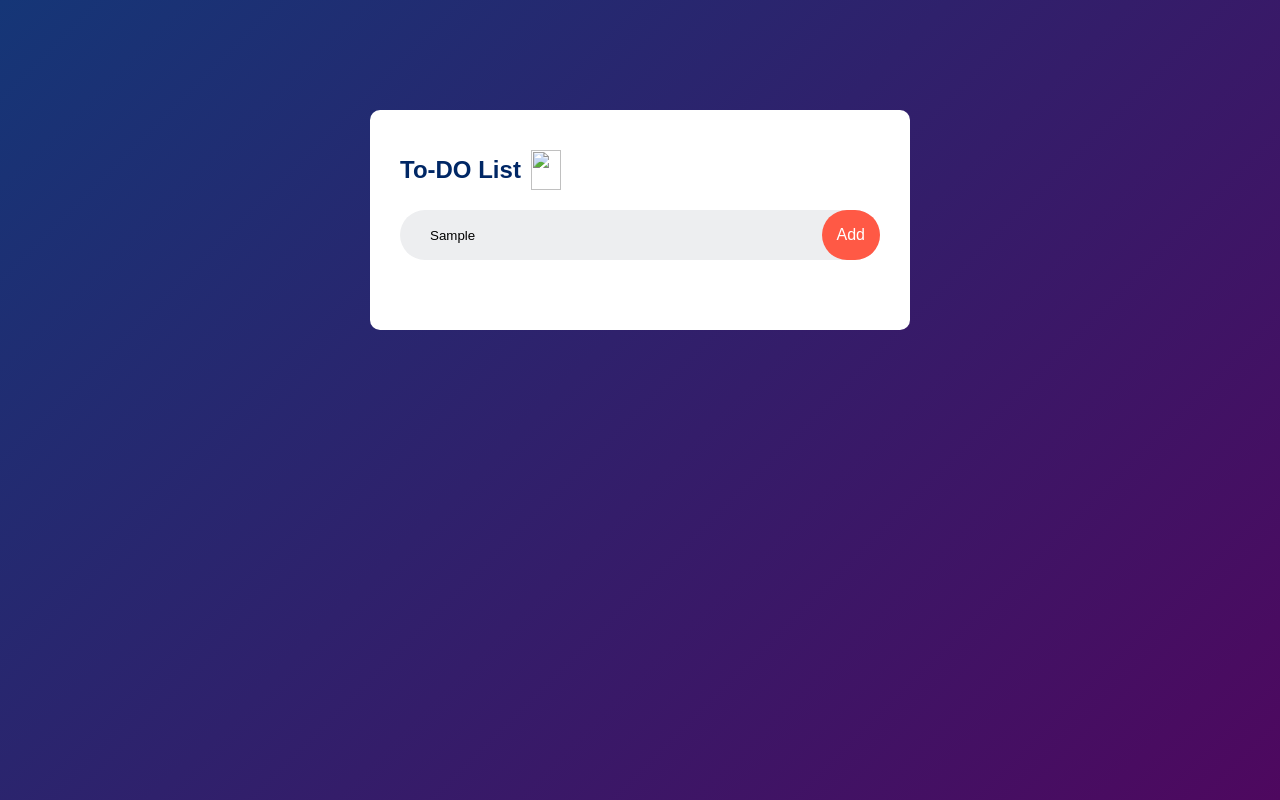
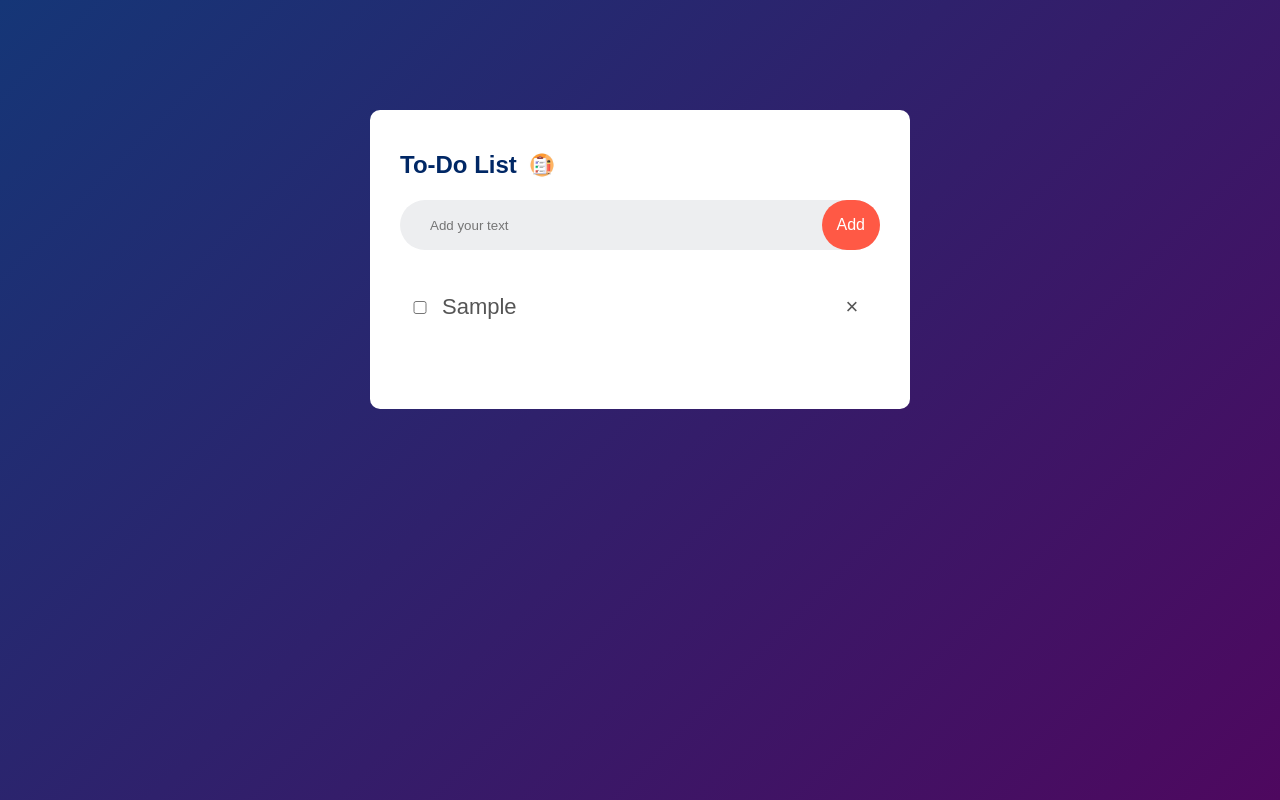
Before and after one commit to shalom-bamshakd/my-project, a plain HTML site: page index.html in a window 1280 px wide. Both pictures are taken after typing "Sample" into the empty fields and a click on the button "Add". Drawn offline with Linux system fonts and the light colour scheme.

Commit message:
Add files via upload
optional

```diff
--- a/index.html
+++ b/index.html
@@ -3,24 +3,20 @@
 <head>
     <meta charset="UTF-8">
     <meta name="viewport" content="width=device-width, initial-scale=1.0">
-    <title>To-Do List App </title>
+    <title>To-Do List App</title>
     <link rel="stylesheet" href="style.css">
 </head>
 <body>
     <div class="container">
-         <div class="todo-app">
-            <h2>To-DO List <img src="images/todo icon.jpg" width="100" height="40"></h2>
-             <div class="row">
-                <input type="text" id="input-box" placeholder="add your text">
+        <div class="todo-app">
+            <h2>To-Do List <img src="todo icon.jpg" width="30" height="30" alt="icon"></h2>
+            <div class="row">
+                <input type="text" id="input-box" placeholder="Add your text">
                 <button onclick="AddTask()">Add</button>
-             </div>
-             <ul id="list-container">
-                <!-- <li class="cheked">Task 1</li>
-                <li>Task 2</li>
-                <li>Task 3</li> -->
-             </ul>
-         </div>
+            </div>
+            <ul id="list-container"></ul>
+        </div>
     </div>
-<script src="scripr.js"></script>
+    <script src="script.js"></script>
 </body>
 </html>
--- /dev/null
+++ b/script.js
@@ -0,0 +1,76 @@
+const inputBox = document.getElementById("input-box");
+const listContainer = document.getElementById("list-container");
+
+function AddTask() {
+    if (inputBox.value.trim() === '') {
+        alert("You must write something!");
+        return;
+    }
+
+    let tasks = JSON.parse(localStorage.getItem("tasks")) || [];
+
+    let task = {
+        text: inputBox.value,
+        completed: false
+    };
+
+    tasks.push(task);
+    localStorage.setItem("tasks", JSON.stringify(tasks));
+
+    inputBox.value = "";
+    showTask();
+}
+
+function showTask() {
+    listContainer.innerHTML = "";
+    let tasks = JSON.parse(localStorage.getItem("tasks")) || [];
+
+    tasks.forEach((task, index) => {
+        let li = document.createElement("li");
+
+        let checkbox = document.createElement("input");
+        checkbox.type = "checkbox";
+        checkbox.checked = task.completed;
+        checkbox.classList.add("task-checkbox");
+
+        // ✅ FIX: Update the correct task on checkbox change
+        checkbox.addEventListener("change", function () {
+            let updatedTasks = JSON.parse(localStorage.getItem("tasks")) || [];
+            updatedTasks[index].completed = this.checked;
+            localStorage.setItem("tasks", JSON.stringify(updatedTasks));
+            showTask(); // Refresh the list
+        });
+
+        let taskText = document.createElement("span");
+        taskText.textContent = task.text;
+        taskText.classList.add("task-text");
+
+        // ✅ Strike-through effect for completed tasks
+        if (task.completed) {
+            taskText.style.textDecoration = "line-through";
+        }
+
+        let deleteBtn = document.createElement("span");
+        deleteBtn.innerHTML = "\u00d7";
+        deleteBtn.classList.add("delete");
+        deleteBtn.addEventListener("click", function () {
+            let updatedTasks = JSON.parse(localStorage.getItem("tasks")) || [];
+            updatedTasks.splice(index, 1);
+            localStorage.setItem("tasks", JSON.stringify(updatedTasks));
+            showTask();
+        });
+
+        li.appendChild(checkbox);
+        li.appendChild(taskText);
+        li.appendChild(deleteBtn);
+        listContainer.appendChild(li);
+    });
+}
+
+showTask();
+
+inputBox.addEventListener("keypress", function (event) {
+    if (event.key === "Enter" && inputBox.value.trim() !== '') {
+        AddTask();
+    }
+});
--- a/style.css
+++ b/style.css
@@ -1,16 +1,18 @@
-*{
+* {
     margin: 0;
     padding: 0;
-    font-family: 'poppins',sans-serif;
+    font-family: 'Poppins', sans-serif;
     box-sizing: border-box;
 }
-.container{
+
+.container {
     width: 100%;
     min-height: 100vh;
     background: linear-gradient(135deg, #153677, #4e085f);
     padding: 10px;
 }
-.todo-app{
+
+.todo-app {
     width: 100%;
     max-width: 540px;
     background: #fff;
@@ -18,34 +20,39 @@
     padding: 40px 30px 70px;
     border-radius: 10px;
 }
-.todo-app h2{
+
+.todo-app h2 {
     color: #002765;
     display: flex;
     align-items: center;
     margin-bottom: 20px;
 }
-.todo-app h2 img{
+
+.todo-app h2 img {
     width: 30px;
     margin-left: 10px;
 }
-.row{
+
+.row {
     display: flex;
     align-items: center;
     justify-content: space-between;
     background: #edeef0;
     border-radius: 30px;
     padding-left: 20px;
-    margin-bottom: 25p;
+    margin-bottom: 25px;
 }
-input{
+
+input {
     flex: 1;
     border: none;
     outline: none;
     background: transparent;
     padding: 10px;
-    font-weight: 14;
+    font-weight: 400;
 }
-button{
+
+button {
     border: none;
     outline: none;
     padding: 16px 15px;
@@ -55,29 +62,57 @@ button{
     cursor: pointer;
     border-radius: 40px;
 }
-ul li{
+
+ul {
     list-style: none;
+    padding: 0;
+}
+
+ul li {
     font-size: 17px;
-    padding: 12px 8px 12px 50px;
+    padding: 12px 8px; /* Adjusted padding */
     user-select: none;
     cursor: pointer;
     position: relative;
+    display: flex; /* Use flexbox for alignment */
+    align-items: center; /* Center items vertically */
 }
-ul li::before{
+
+ul li::before {
     content: '';
     position: absolute;
     height: 28px;
+    width: 28px;
     border-radius: 50%;
-background-image: url(images/unchecked.jpg);
     background-size: cover;
     background-position: center;
-top: 12px;
+    top: 50%; /* Center vertically */
     left: 8px;
+    transform: translateY(-50%); /* Adjust for centering */
 }
-ul li.checked{
-  color:  #555;
+
+ul li.checked {
+    color: #555;
     text-decoration: line-through;
 }
-ul li.checked::before{
-    background-image: url(images/checked);
+
+ul li span.task-text {
+    flex: 1; /* Allow text to take available space */
+    margin-left: 10px; /* Reduced space for the checkbox */
 }
+
+ul li span {
+    position: relative; /* Change to relative for better positioning */
+    width: 40px;
+    height: 40px;
+    font-size: 22px;
+    color: #555;
+    line-height: 40px;
+    text-align: center;
+    border-radius: 50%;
+    margin-left: 350px; /* Space between text and delete button */
+}
+
+ul li span:hover {
+    background: #edeef0;
+}
```
Also changed, not shown: check.jpg (added), todo icon.jpg (added), unchecked.jpg (added). Lines whose indentation alone changed are shown as unchanged.
